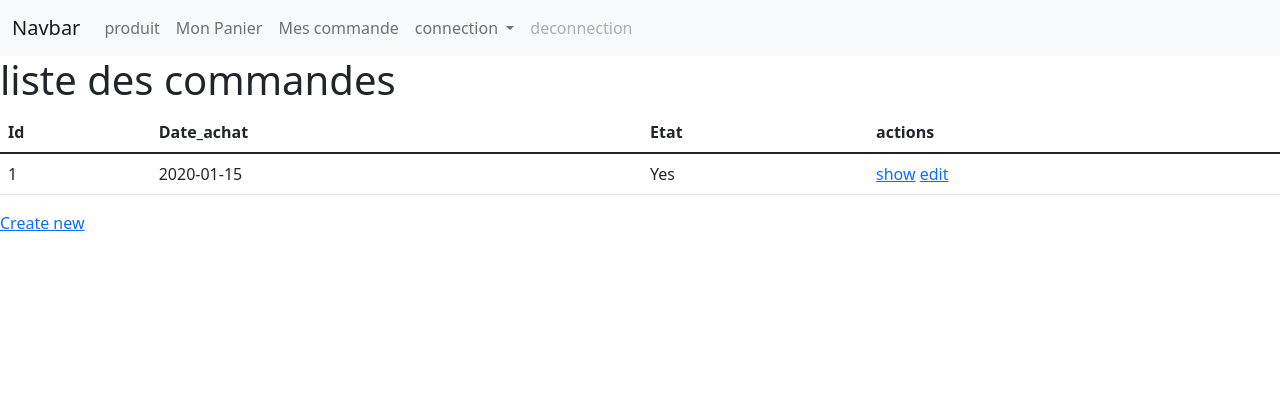
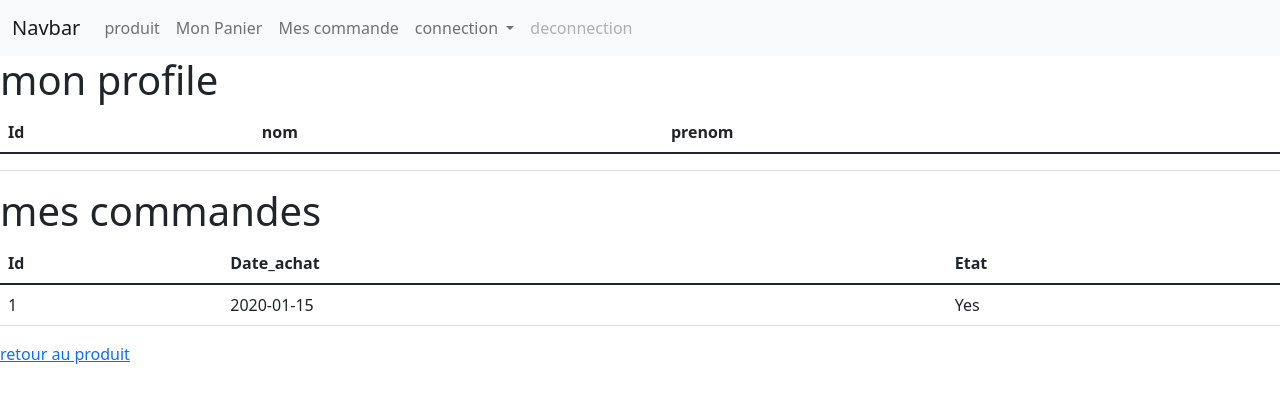
Before and after one commit to abderrahman92/e-commerce, a Symfony app: template templates/panier/index.html.twig in a window 1280 px wide. Shown: the top 403 px of the page. Run offline with Twig, Linux system fonts and the light colour scheme; the template is opened without the code that fills it: most values are stand-ins (such as "Sample title", 1, 10 or a date in 2020); lists and menus that the app fills with data are empty; some libraries are stand-ins or nearby versions.

Commit message:
controle

```diff
--- a/src/Controller/ContenuPanierController.php
+++ b/src/Controller/ContenuPanierController.php
@@ -22,13 +22,14 @@ class ContenuPanierController extends AbstractController
     public function index(ContenuPanierRepository $contenuPanierRepository,PanierRepository $panierRepository,EntityManagerInterface $entityManager): Response{
         $user= $this->getUser();
 
-
         $panier= $panierRepository->findBy(['etat' => '0','utilisateur' => $user]);
+        $this->addFlash('success', 'comande valider!');
 
         return $this->render('contenu_panier/index.html.twig', [
             'contenu_paniers' => $contenuPanierRepository->findBy(['panier'=>$panier],),
             'id' => $contenuPanierRepository->findOneBy(['panier'=>$panier],),
         ]);
+
     }
 
     #[Route('/{id}', name: 'contenu_panier_show', methods: ['GET', 'POST'])]
@@ -66,8 +67,11 @@ class ContenuPanierController extends AbstractController
         if ($this->isCsrfTokenValid('delete'.$contenuPanier->getId(), $request->request->get('_token'))) {
             $entityManager->remove($contenuPanier);
             $entityManager->flush();
+            $this->addFlash('error', 'contenu supprimer');
         }
 
         return $this->redirectToRoute('contenu_panier_index', [], Response::HTTP_SEE_OTHER);
     }
+
+
 }
--- a/src/Controller/PanierController.php
+++ b/src/Controller/PanierController.php
@@ -17,10 +17,12 @@ class PanierController extends AbstractController
     #[Route('/', name: 'panier_index', methods: ['GET', 'POST'])]
     public function index(PanierRepository $panierRepository, EntityManagerInterface $entityManager): Response
     {
-
+        $user=$this->getUser();
         return $this->render('panier/index.html.twig', [
             'paniers' => $panierRepository->findAll(),
+            'user'=>$user,
         ]);
+
     }
 
     #[Route('/new', name: 'panier_new', methods: ['GET', 'POST'])]
@@ -52,6 +54,7 @@ class PanierController extends AbstractController
         $panier->setEtat('1');
         $entityManager->persist($panier);
         $entityManager->flush();
+        $this->addFlash('success', 'article valider!');
 
          return $this->redirectToRoute('panier_index', [], Response::HTTP_SEE_OTHER);
 
--- a/src/Controller/ProduitController.php
+++ b/src/Controller/ProduitController.php
@@ -115,6 +115,7 @@ class ProduitController extends AbstractController
         $form->handleRequest($request);
 
         if ($form->isSubmitted() && $form->isValid()) {
+            $this->addFlash('success', 'produit ajouter !');
             $entityManager->persist($contenuPanier);
             $entityManager->flush();
 
--- a/templates/contenu_panier/index.html.twig
+++ b/templates/contenu_panier/index.html.twig
@@ -3,6 +3,12 @@
 {% block title %}ContenuPanier index{% endblock %}
 
 {% block body %}
+ {% for message in app.flashes('error') %}
+            <div class="alert alert-warning">
+                {{ message }}
+            </div>
+        {% endfor %}
+
     <h1>Contenu de votre Panier </h1>
 
     <table class="table">
--- a/templates/panier/index.html.twig
+++ b/templates/panier/index.html.twig
@@ -3,15 +3,40 @@
 {% block title %}Panier index{% endblock %}
 
 {% block body %}
-    <h1>liste des commandes</h1>
+{% for message in app.flashes('success') %}
+            <div class="alert alert-success">
+                {{ message }}
+            </div>
+        {% endfor %}
 
+
+    <h1> mon profile </h1>
+      <table class="table">
+       <thead>
+    <tr>
+                <th>Id</th>
+                <th>nom</th>
+                <th>prenom</th>
+
+    </tr>
+    </thead>
+    <tbody>
+     <tr>
+                <th>{{ user.id }}</th>
+                <th>{{ user.nom }}</th>
+                <th>{{ user.prenom }}</th>
+
+    </tr>
+    </tbody>
+     </table>
+
+    <h1>mes commandes </h1>
     <table class="table">
         <thead>
             <tr>
                 <th>Id</th>
                 <th>Date_achat</th>
                 <th>Etat</th>
-                <th>actions</th>
             </tr>
         </thead>
         <tbody>
@@ -20,10 +45,7 @@
                 <td>{{ panier.id }}</td>
                 <td>{{ panier.dateAchat ? panier.dateAchat|date('Y-m-d') : '' }}</td>
                 <td>{{ panier.etat ? 'Yes' : 'No' }}</td>
-                <td>
-                    <a href="{{ path('panier_show', {'id': panier.id}) }}">show</a>
-                    <a href="{{ path('panier_edit', {'id': panier.id}) }}">edit</a>
-                </td>
+
             </tr>
         {% else %}
             <tr>
@@ -33,5 +55,5 @@
         </tbody>
     </table>
 
-    <a href="{{ path('panier_new') }}">Create new</a>
+    <a href="{{ path('produit_index') }}">retour au produit</a>
 {% endblock %}
--- a/templates/produit/index.html.twig
+++ b/templates/produit/index.html.twig
@@ -4,7 +4,11 @@
 
 {% block body %}
 
-
+     {% for message in app.flashes('success') %}
+            <div class="alert alert-success">
+                {{ message }}
+            </div>
+    {% endfor %}
 
 
 
```
Also changed, not shown: src/Form/EditeType.php (added, +27 -0 lines). Lines whose indentation alone changed are shown as unchanged.
